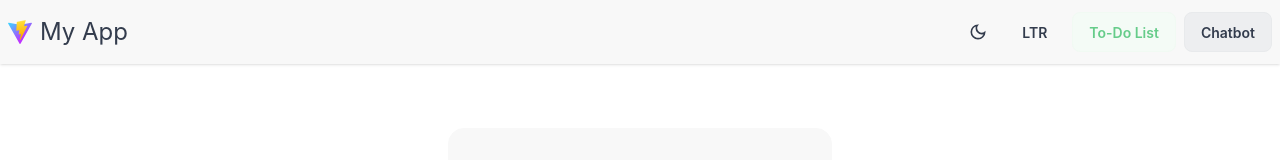
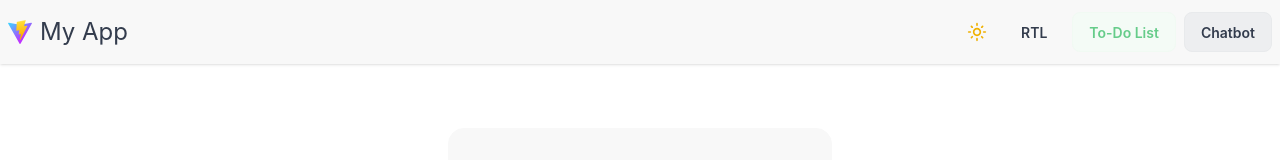
Before and after one commit to fabienbellanger/test-react, a React (Vite) app: page /todo in a window 1280 px wide. Shown: the top 160 px of the page. Built offline with nearby package versions, Linux system fonts and the light colour scheme.

Commit message:
Fix DirectionToggle and ThemeToggle

```diff
--- a/src/components/layout/DirectionToggle.tsx
+++ b/src/components/layout/DirectionToggle.tsx
@@ -15,7 +15,7 @@ export default function DirectionToggle() {
             className="btn btn-ghost"
             onClick={() => dispatch(toggleDirection())}
         >
-            {direction === AppDirection.LTR ? 'LTR' : 'RTL'}
+            {direction === AppDirection.LTR ? 'RTL' : 'LTR'}
         </button>
     );
 }
--- a/src/components/layout/ThemeToggle.tsx
+++ b/src/components/layout/ThemeToggle.tsx
@@ -25,7 +25,7 @@ export default function ThemeToggle() {
                     animate={{ rotate: 0 }}
                     transition={{ duration: 0.4 }}
                 >
-                    <MdOutlineDarkMode className="text-base-content" />
+                    <MdOutlineLightMode className="text-yellow-500" />
                 </motion.span>
             ) : (
                 <motion.span
@@ -35,7 +35,7 @@ export default function ThemeToggle() {
                     animate={{ rotate: 0 }}
                     transition={{ duration: 0.4 }}
                 >
-                    <MdOutlineLightMode className="text-yellow-500" />
+                    <MdOutlineDarkMode className="text-base-content" />
                 </motion.span>
             )}
         </button>
```
